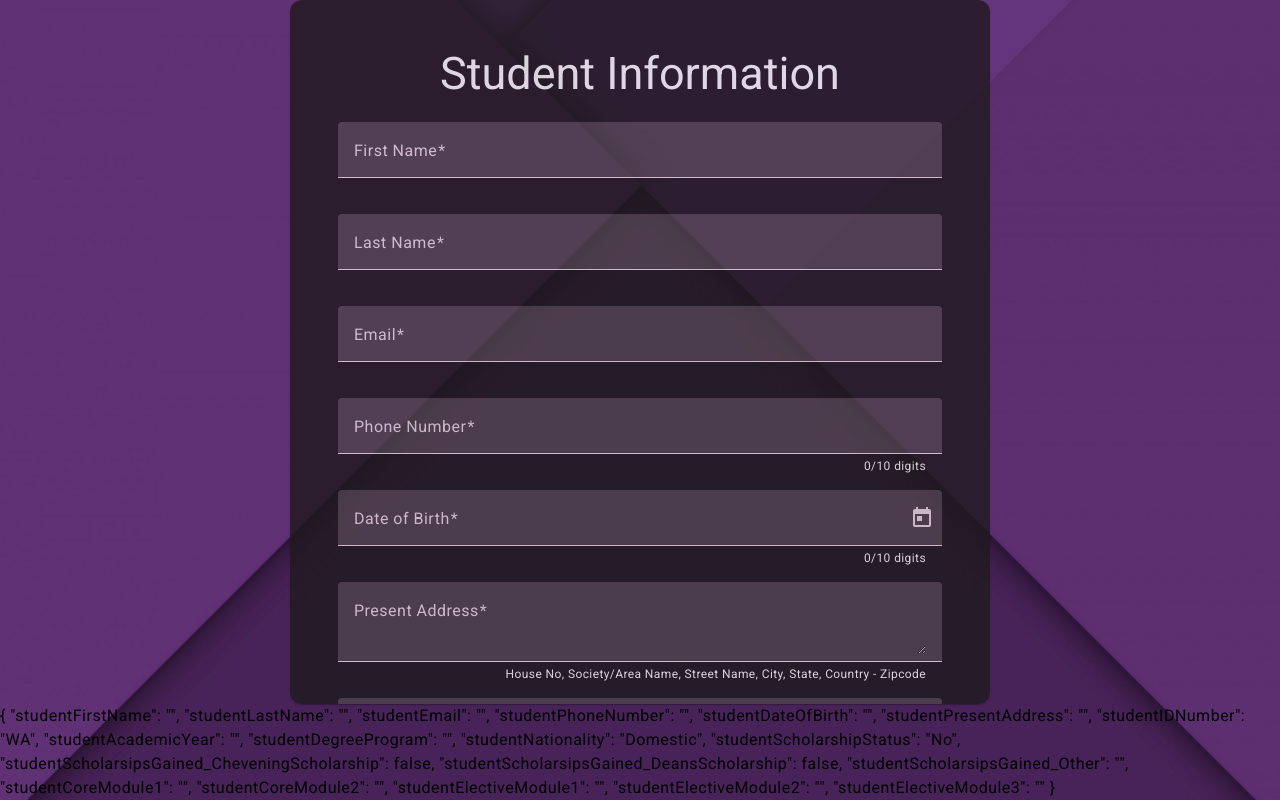
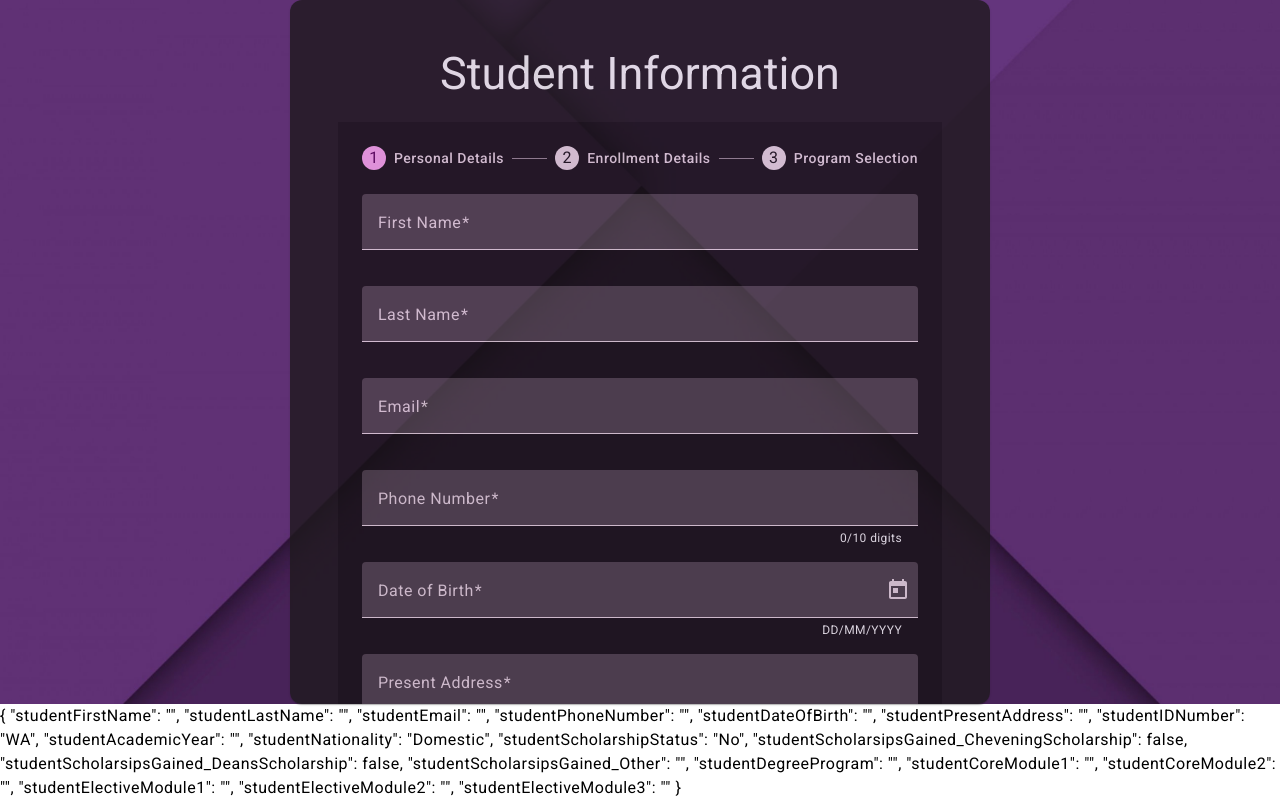
Before and after one commit to knjain1995/Mathesis-POCs, an Angular app: page /studentinformationform in a window 1280 px wide. Built offline with nearby package versions, Linux system fonts and the light colour scheme; sample sign-in values are in the browser's storage.

Commit message:
Changed form to work with horizontal linear mat-stepper

```diff
--- a/src/app/app.module.ts
+++ b/src/app/app.module.ts
@@ -43,6 +43,7 @@ import { MatSidenavModule } from '@angular/material/sidenav';
 import { MatListModule } from '@angular/material/list';
 import { MatSelectModule } from '@angular/material/select';
 import { MatRadioModule } from '@angular/material/radio';
+import { MatStepperModule } from '@angular/material/stepper';
 
 @NgModule({
   declarations: [
@@ -80,7 +81,8 @@ import { MatRadioModule } from '@angular/material/radio';
     MatSidenavModule,
     MatListModule,
     MatSelectModule,
-    MatRadioModule
+    MatRadioModule,
+    MatStepperModule
   ],
   providers: [
     provideAnimationsAsync(),
--- a/src/app/model/studentdata.ts
+++ b/src/app/model/studentdata.ts
@@ -8,7 +8,6 @@ export interface studentData {
     studentPresentAddress: string, // text area
     studentIDNumber: number,    // input: WAXXX
     studentAcademicYear: Date, // Date range
-    studentDegreeProgram: string,  // Selection
     studentNationality: string, // International, Domestic (radio)
     studentScholarshipStatus: boolean, // Yes, No
     studentScholarshipGained: string,   // One of Chevening, Dean's Award, Other and other is a input field
@@ -16,6 +15,7 @@ export interface studentData {
     studentScholarsipsGained_DeansScholarship: boolean,
     studentScholarsipsGained_Other: string,
     // Autopopulate core modules based on selected degree program and select elective modules
+    studentDegreeProgram: string,  // Selection
     studentCoreModule1: string,    // Selection
     studentCoreModule2: string,
     studentElectiveModule1: string,
--- a/src/app/student-information-form/student-information-form.component.html
+++ b/src/app/student-information-form/student-information-form.component.html
@@ -10,7 +10,20 @@
 
         <mat-card-content>
 
+            <!-- STUDENT INFORMATION FORM START -->
             <form [formGroup]="studentInformationForm" (ngSubmit)="onSubmit()">
+
+                <!-- MAT STEPPER START -->
+                <mat-stepper [linear]="true">
+
+                    <!-- MAT STEP 1 START -->
+                    <mat-step label="Personal Details" [editable]="true" [stepControl]="studentInformationForm"
+                    [completed]="studentInformationForm.get('studentFirstName')?.valid &&
+                    studentInformationForm.get('studentLastName')?.valid &&
+                    studentInformationForm.get('studentEmail')?.valid &&
+                    studentInformationForm.get('studentPhoneNumber')?.valid &&
+                    studentInformationForm.get('studentDateOfBirth')?.valid &&
+                    studentInformationForm.get('studentPresentAddress')?.valid">
 
                         <!-- FIRST NAME FORMFIELD -->
                         <mat-form-field appearance="fill">
@@ -74,11 +87,11 @@
                             <mat-error *ngIf="studentInformationForm.get('studentDateOfBirth')?.hasError('required') && studentInformationForm.get('studentDateOfBirth')?.touched">
                                 Date of Birth is required
                             </mat-error>
-                    <mat-error *ngIf="studentInformationForm.get('studentDateOfBirth')?.hasError('pattern') && studentInformationForm.get('studentDateOfBirth')?.touched">
-                        Please enter a valid 10-digit phone number
-                    </mat-error>
+                            <!-- <mat-error *ngIf="studentInformationForm.get('studentDateOfBirth')?.hasError('pattern') && studentInformationForm.get('studentDateOfBirth')?.touched">
+                                Please enter a valid date
+                            </mat-error> -->
                             <mat-hint align="end">
-                        {{studentInformationForm.get("studentPhoneNumber")?.value.length}}/10 digits
+                                DD/MM/YYYY
                             </mat-hint>
                         </mat-form-field>
 
@@ -93,6 +106,25 @@
                                 House No, Society/Area Name, Street Name, City, State, Country - Zipcode
                             </mat-hint>
                         </mat-form-field>
+
+                        <!-- disable button until required fields are true -->
+                        <button mat-button matStepperNext type="button"
+                        [disabled]="!(studentInformationForm.get('studentFirstName')?.valid &&
+                        studentInformationForm.get('studentLastName')?.valid &&
+                        studentInformationForm.get('studentEmail')?.valid &&
+                        studentInformationForm.get('studentPhoneNumber')?.valid &&
+                        studentInformationForm.get('studentDateOfBirth')?.valid &&
+                        studentInformationForm.get('studentPresentAddress')?.valid)">
+                            Next
+                        </button>
+
+                    </mat-step>
+                    <!-- MAT STEP 1 END -->
+
+                    <!-- MAT STEP 2 START -->
+                    <mat-step label="Enrollment Details" [editable]="true" [stepControl]="studentInformationForm"
+                    [completed]="studentInformationForm.get('studentIDNumber')?.valid &&
+                    studentInformationForm.get('studentAcademicYear')?.valid">
 
                         <!-- STUDENT ID FORMFIELD -->
                         <mat-form-field appearance="fill">
@@ -118,18 +150,6 @@
                             </mat-select>
                             <mat-error *ngIf="studentInformationForm.get('studentAcademicYear')?.hasError('required') && studentInformationForm.get('studentAcademicYear')?.touched">
                                 Academic Year is required
-                    </mat-error>
-                </mat-form-field>
-
-                <!-- DEGREE PROGRAMS FORMFIELD -->
-                <mat-form-field appearance="fill">
-                    <mat-label>Degree Program</mat-label>
-                    <mat-select formControlName="studentDegreeProgram" placeholder="Choose an option">
-                        <mat-option>Please Choose</mat-option>
-                        <mat-option *ngFor="let degreeProgram of degreePrograms" [value]="degreeProgram">{{degreeProgram}}</mat-option>
-                    </mat-select>
-                    <mat-error *ngIf="studentInformationForm.get('studentDegreeProgram')?.hasError('required') && studentInformationForm.get('studentDegreeProgram')?.touched">
-                        Please select a degree program
                             </mat-error>
                         </mat-form-field>
 
@@ -167,6 +187,41 @@
 
                         </div>
 
+                        <!-- button to back to previous part of the form -->
+                        <button mat-button matStepperPrevious type="button">
+                            Back
+                        </button>
+
+                        <!-- disable next button until required fields are true -->
+                        <button mat-button matStepperNext type="button"
+                        [disabled]="!(studentInformationForm.get('studentIDNumber')?.valid &&
+                        studentInformationForm.get('studentAcademicYear')?.valid)">
+                            Next
+                        </button>
+
+                    </mat-step>
+                    <!-- MAT STEP 2 END -->
+
+                    <!-- MAT STEP 3 START -->
+                    <mat-step label="Program Selection" [editable]="true" [stepControl]="studentInformationForm"
+                    [completed]="studentInformationForm.get('studentDegreeProgram')?.valid &&
+                    studentInformationForm.get('studentCoreModule1')?.valid &&
+                    studentInformationForm.get('studentCoreModule2')?.valid &&
+                    studentInformationForm.get('studentElectiveModule1')?.valid &&
+                    studentInformationForm.get('studentElectiveModule2')?.valid &&
+                    studentInformationForm.get('studentElectiveModule3')?.valid">
+
+                        <!-- DEGREE PROGRAMS FORMFIELD -->
+                        <mat-form-field appearance="fill">
+                            <mat-label>Degree Program</mat-label>
+                            <mat-select formControlName="studentDegreeProgram" placeholder="Choose an option">
+                                <mat-option>Please Choose</mat-option>
+                                <mat-option *ngFor="let degreeProgram of degreePrograms" [value]="degreeProgram">{{degreeProgram}}</mat-option>
+                            </mat-select>
+                            <mat-error *ngIf="studentInformationForm.get('studentDegreeProgram')?.hasError('required') && studentInformationForm.get('studentDegreeProgram')?.touched">
+                                Please select a degree program
+                            </mat-error>
+                        </mat-form-field>
 
                         <!-- CORE MODULE 1 FORMFIELD -->
                         <mat-form-field appearance="fill">
@@ -219,19 +274,39 @@
                             </mat-error>
                         </mat-form-field>
 
+                        <!-- button to back to previous part of the form -->
+                        <button mat-button matStepperPrevious type="button">
+                            Back
+                        </button>
+
+                        <!-- disable next button until required fields are true -->
+                        <button mat-button matStepperNext type="submit"
+                        [disabled]="studentInformationForm.invalid">
+                            Submit Details
+                        </button>
 
                         <!-- SUBMIT BUTTON -->
-                <button class="signup-login-submit-button" mat-raised-button color="primary" type="submit" [disabled]="studentInformationForm.invalid">
+                        <!-- <button class="signup-login-submit-button" mat-raised-button color="primary" type="submit" [disabled]="studentInformationForm.invalid">
                             Add Student Information
-                </button>
+                        </button> -->
+
+                    </mat-step>
+                    <!-- MAT STEP 3 END -->
+
+                </mat-stepper>
+                <!-- MAT STEPPER END -->
 
             </form>
+            <!-- STUDENT INFORMATION FORM END -->
 
         </mat-card-content>
 
     </mat-card>
 
+    <!-- DELETE// CURRENTLY USING FOR DEBUGGING -->
+     <div style="background-color: white;">
         {{studentInformationForm.value | json}}
-
+     </div>
+     <!-- ///////////////////////////////////// -->
 
 </div>
--- a/src/app/student-information-form/student-information-form.component.ts
+++ b/src/app/student-information-form/student-information-form.component.ts
@@ -53,16 +53,17 @@ export class StudentInformationFormComponent implements OnInit {
       studentEmail: ['', [Validators.required, Validators.pattern(/^[a-zA-Z0-9._%+-]+@[a-zA-Z0-9.-]+\.[a-zA-Z]{2,4}$/)]],
       studentPhoneNumber: ['',[Validators.required, Validators.pattern(/^[1-9][0-9]{9}$/)]],
       studentDateOfBirth: ['', Validators.required],
+      // studentDateOfBirth: ['', [Validators.required, Validators.pattern(/^(0[1-9]|[12][0-9]|3[01])\/(0[1-9]|1[0-2])\/\d{4}$/)]],
       studentPresentAddress: ['', Validators.required],
       studentIDNumber: ['WA', [Validators.required, Validators.pattern(/^WA[0-9]{4}$/)]],
       studentAcademicYear: ['', Validators.required],
-      studentDegreeProgram: ['', Validators.required],
       studentNationality: ['Domestic'],
       studentScholarshipStatus: ['No'],
       // studentScholarshipGained: ['', Validators.required],
       studentScholarsipsGained_CheveningScholarship: [false],
       studentScholarsipsGained_DeansScholarship: [false],
       studentScholarsipsGained_Other: [''],
+      studentDegreeProgram: ['', Validators.required],
       studentCoreModule1: [''],
       studentCoreModule2: [''],
       studentElectiveModule1: ['', Validators.required],
@@ -223,7 +224,17 @@ export class StudentInformationFormComponent implements OnInit {
       this.filteredOutElectives = ['', '', '']; // initialize filtered out electives as an empty array
     }
 
-    else { // reset elective module lists if we deselect Degree Program
+    else {
+      // Reset values in the form
+      this.studentInformationForm.patchValue({
+        studentCoreModule1: '',
+        studentCoreModule2: '',
+        studentElectiveModule1: '',
+        studentElectiveModule2: '',
+        studentElectiveModule3: ''
+      });
+
+      // reset elective module lists if we deselect Degree Program
       this.studentElectiveModule1List = [];
       this.studentElectiveModule2List = [];
       this.studentElectiveModule3List = [];
```
Lines whose indentation alone changed are shown as unchanged.
